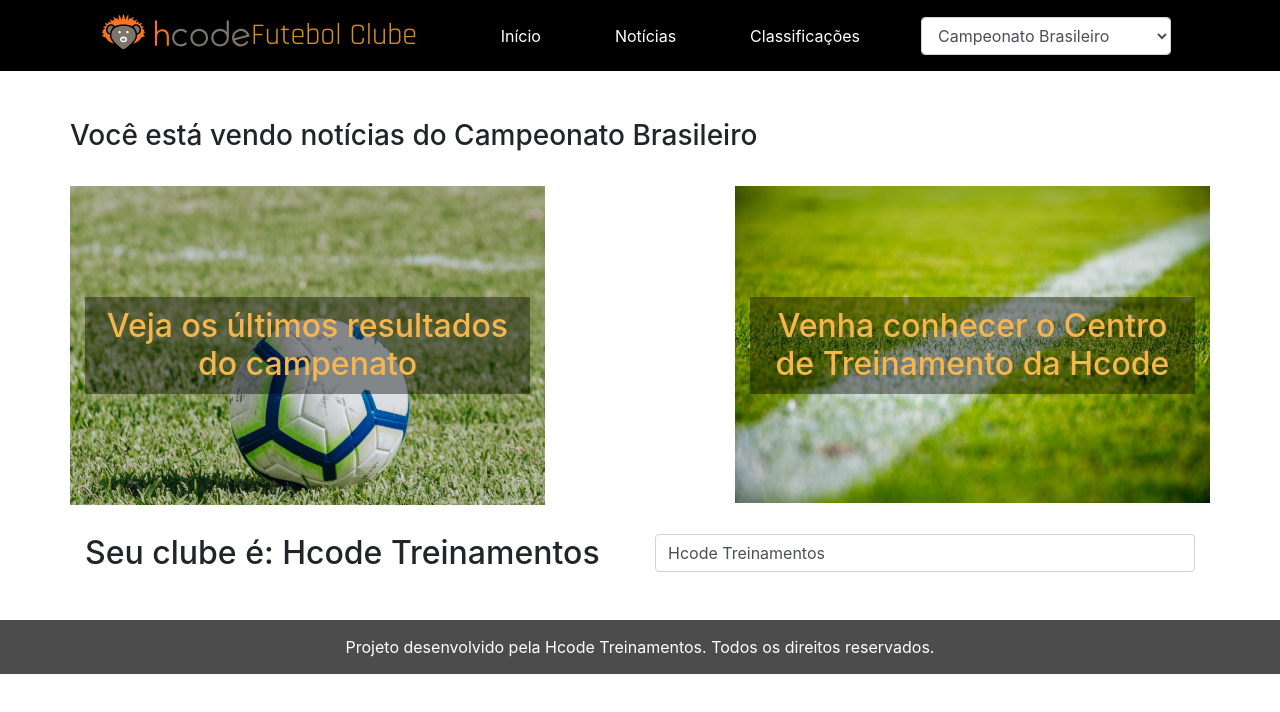
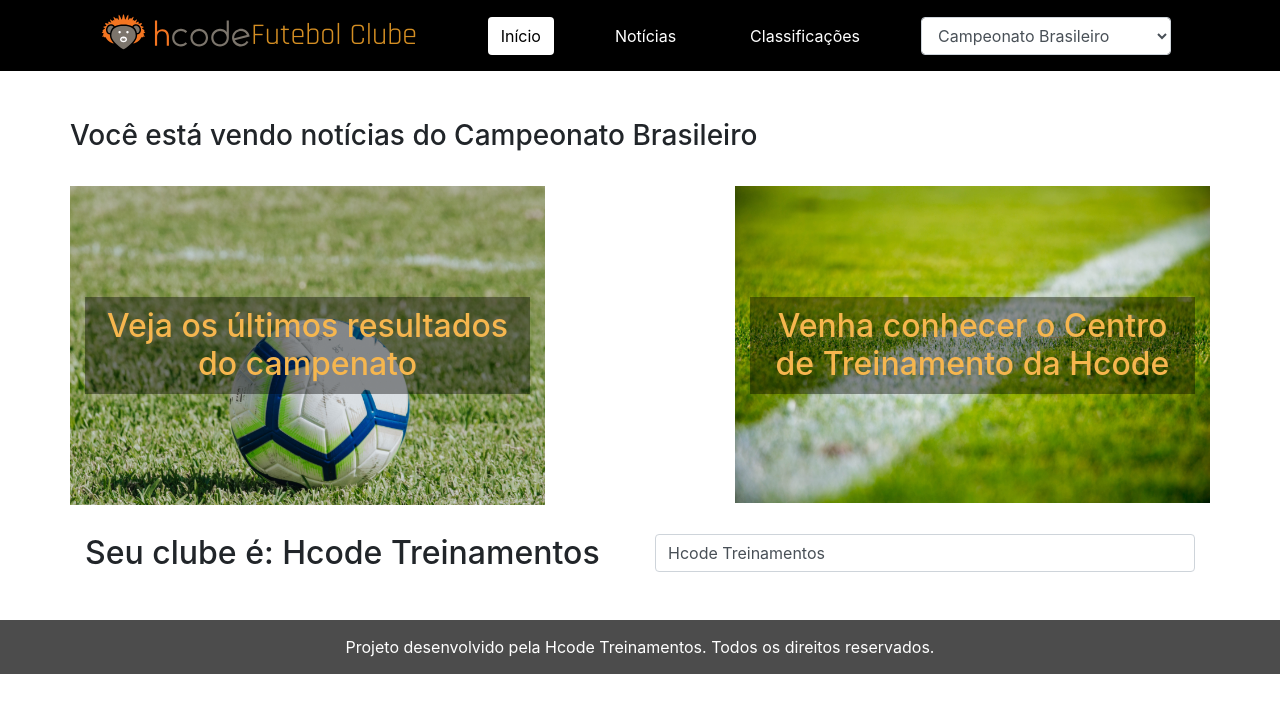
Before and after one commit to marioandre01/hcode_futebol_clube_vuejs, a Vue app: page / in a window 1280 px wide. Shown: the top 712 px of the page. Built offline with nearby package versions, Linux system fonts and the light colour scheme; what vue2-filters would draw is missing.

Commit message:
applying routes in the navigation options of the Header component

```diff
--- a/src/App.vue
+++ b/src/App.vue
@@ -4,9 +4,8 @@
       @select-championship="changeChampionship"
       @change-component="changeComponent"
     />
-    <HcodeSection
-      :current-component="currentSectionComponent"
-    />
+    <HcodeSection />
+
     <HcodeFooter />
   </div>
 </template>
@@ -26,7 +25,7 @@ export default {
   },
   data() {
     return {
-      currentSectionComponent: 'HcodeSectionBanner'
+
     }
   },
   methods: {
--- a/src/components/HcodeHeader.vue
+++ b/src/components/HcodeHeader.vue
@@ -7,8 +7,11 @@
                 </a>
 
                 <div class="links mr-2">
-                    <a href="#" @click.prevent="$emit('change-component', 'home')" class="btn mr-5">Início</a>
-                    <a href="#" @click.prevent="$emit('change-component', 'news')" class="btn mr-5">Notícias</a>
+
+                    <!-- Definindo as rotas das opções de navegação do header -->
+                    <router-link to="/" class="btn mr-5">Início</router-link>
+                    <router-link to="/news" class="btn mr-5">Notícias</router-link>
+
                     <a href="#" class="btn mr-5">Classificações</a>
 
                     <!-- $emit - Passar informações para um componente pai (componente App). Primeiro parâmetro nome do evento a ser emitido, sengundo parâmetro o valor a ser passado -->
@@ -56,4 +59,8 @@
         outline: none !important;
         box-shadow: none !important;
     }
+    .link-active {
+        background-color: #fff;
+        color: #000 !important;
+    }
 </style>
--- a/src/components/HcodeSection.vue
+++ b/src/components/HcodeSection.vue
@@ -6,9 +6,7 @@
             </div>
         </div>
 
-        <!-- tag <component> - colocar no atributo "is" qual componente mostrar -->
-        <!-- tag <component> - usado para fazer componentes dinâmicos -->
-        <component :is="currentComponent"></component>
+        <router-view></router-view>
 
         <div class="container">
             <div class="row my-club mt-5">
@@ -26,14 +24,11 @@
 </template>
 
 <script>
-import HcodeSectionBanner from './HcodeSectionBanner'
 import HcodeInput from './HcodeInput'
 import { mapGetters } from 'vuex'
 
 export default {
     components: {
-        HcodeSectionBanner,
-        HcodeSectionNews: () => import('./HcodeSectionNews'), // Async component - só é carregado quando for requisitado
         HcodeInput
     },
     data() {
--- a/src/router/routes.js
+++ b/src/router/routes.js
@@ -1,8 +1,18 @@
 import Vue from 'vue'
 import VueRouter from 'vue-router'
+
+import Home from './../components/HcodeSectionBanner'
+import News from './../components/HcodeSectionNews'
 
 Vue.use(VueRouter)
 
 export default new VueRouter({
-
+    linkExactActiveClass: 'link-active',
+    routes: [{
+        path: '/',
+        component: Home
+    },{
+        path: '/news',
+        component: News
+    }]
 })
```
